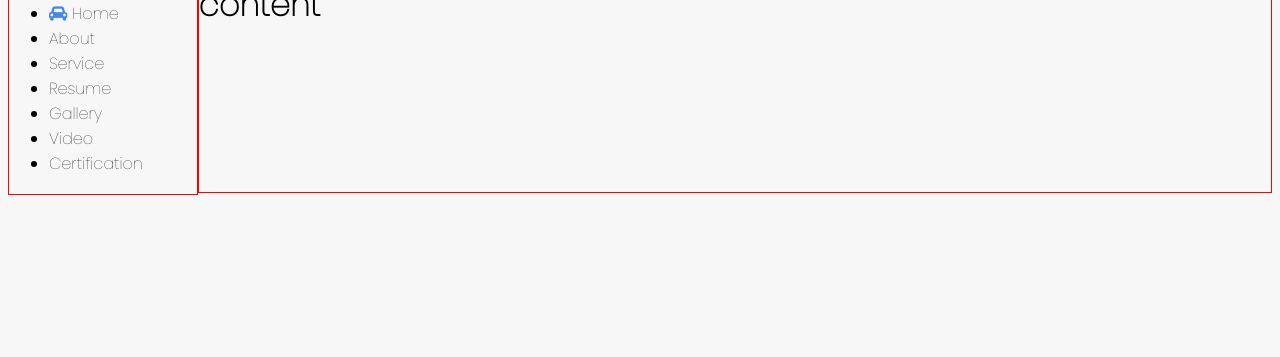
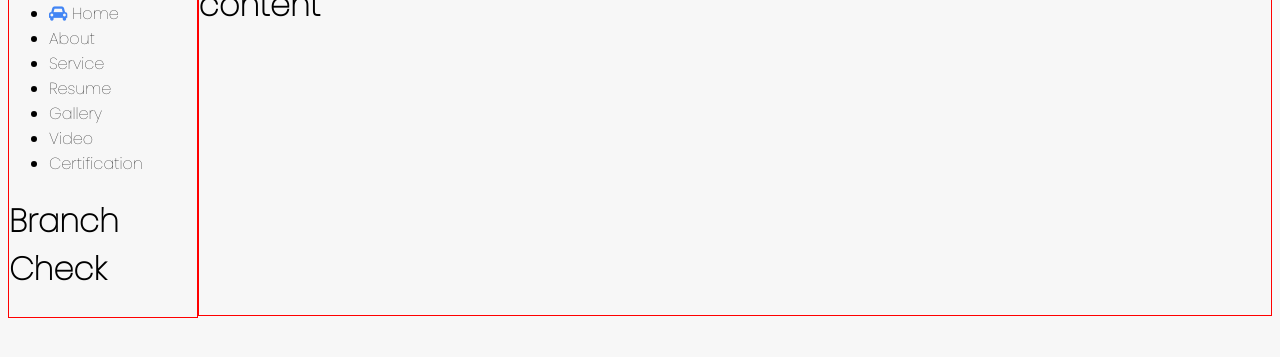
Before and after one commit to omarfaruque24/Portfolio_20211015, a plain HTML site: page Index.html in a window 1280 px wide. Shown: the part 49-406 px from the top of the page. Drawn offline with Linux system fonts and the light colour scheme.

Commit message:
New Branch

```diff
--- a/Index.html
+++ b/Index.html
@@ -25,6 +25,7 @@
         <li class="menu-item">Video</li>
         <li class="menu-item">Certification</li>
     </ul>
+    <h1>Branch Check</h1>
 </div>
 
 <div class="content-area">
```
